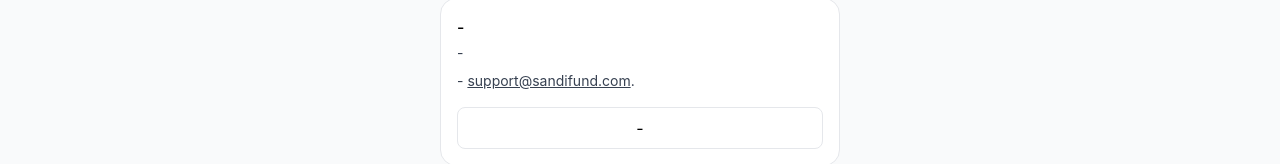
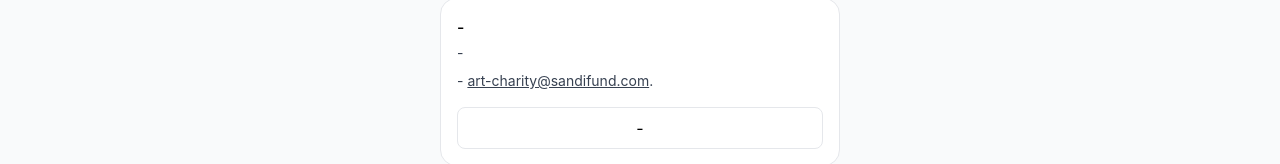
Before and after one commit to Hlazman/sandifund, a React (Create React App) app in the folder frontend/: page /check-email in a window 1280 px wide. Shown: the part 119-283 px from the top of the page. Built offline with nearby package versions, Linux system fonts and the light colour scheme; no server answers.

Commit message:
change contact email

```diff
--- a/frontend/src/pages/CheckEmail.jsx
+++ b/frontend/src/pages/CheckEmail.jsx
@@ -23,7 +23,7 @@ export default function CheckEmail() {
         </p>
         <p className="text-sm text-gray-700">
           {t("auth.confirm.noEmailPrefix")}{" "}
-          <a className="underline" href="mailto:support@sandifund.com">support@sandifund.com</a>.
+          <a className="underline" href="mailto:art-charity@sandifund.com">art-charity@sandifund.com</a>.
         </p>
 
         <button
--- a/frontend/src/pages/MyGoods.jsx
+++ b/frontend/src/pages/MyGoods.jsx
@@ -49,7 +49,7 @@ export default function MyGoods() {
         <h1 className="text-2xl font-semibold">{t("pages.myGoods.title", "My goods")}</h1>
         <div className="rounded-xl bg-amber-50 border border-amber-200 p-3 text-amber-800">
           {t("pages.myGoods.notMaster", "To become a master, write to")}{" "}
-          <a className="underline" href="mailto:support@sandifund.com">support@sandifund.com</a>
+          <a className="underline" href="mailto:art-charity@sandifund.com">art-charity@sandifund.com</a>
         </div>
       </div>
     );
```
